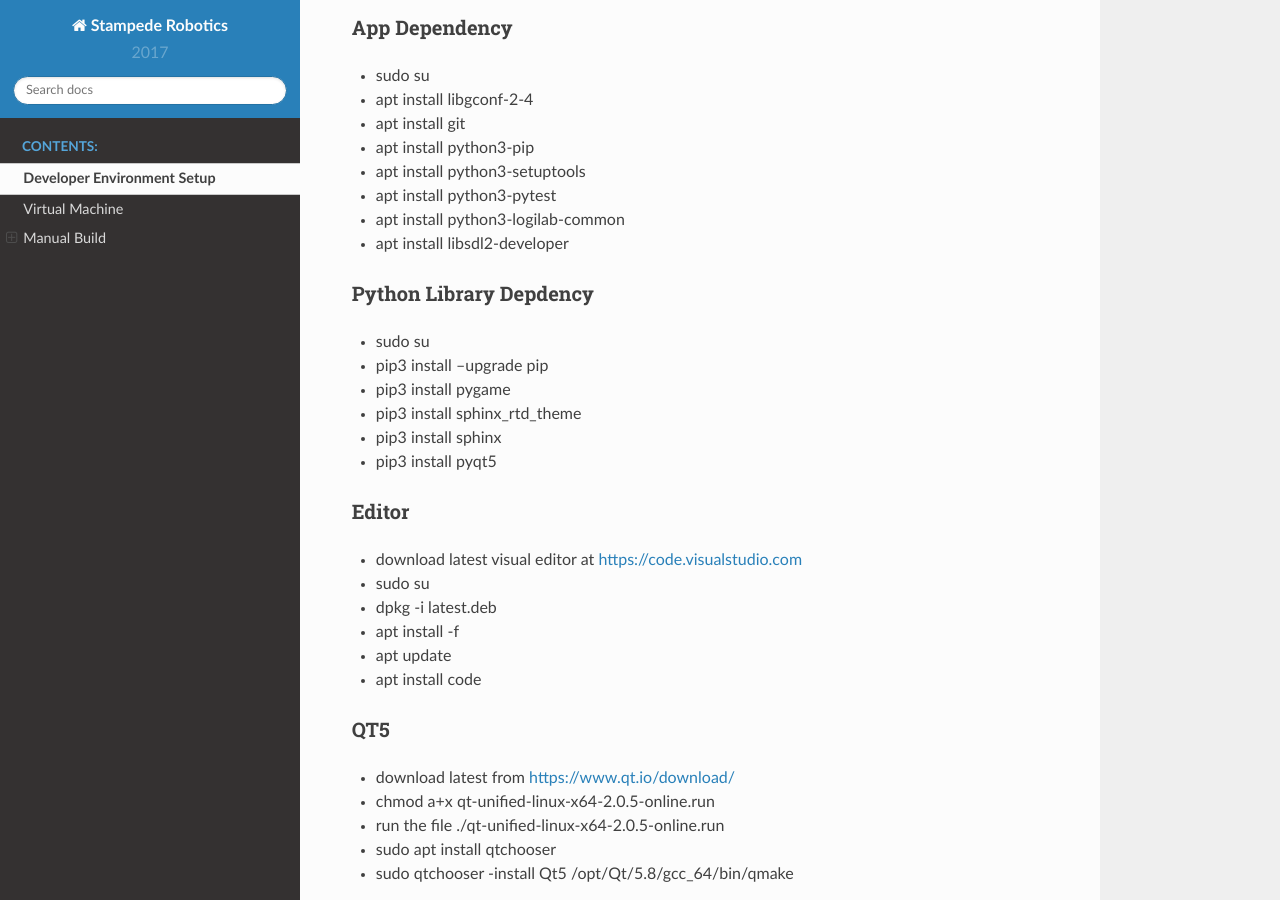
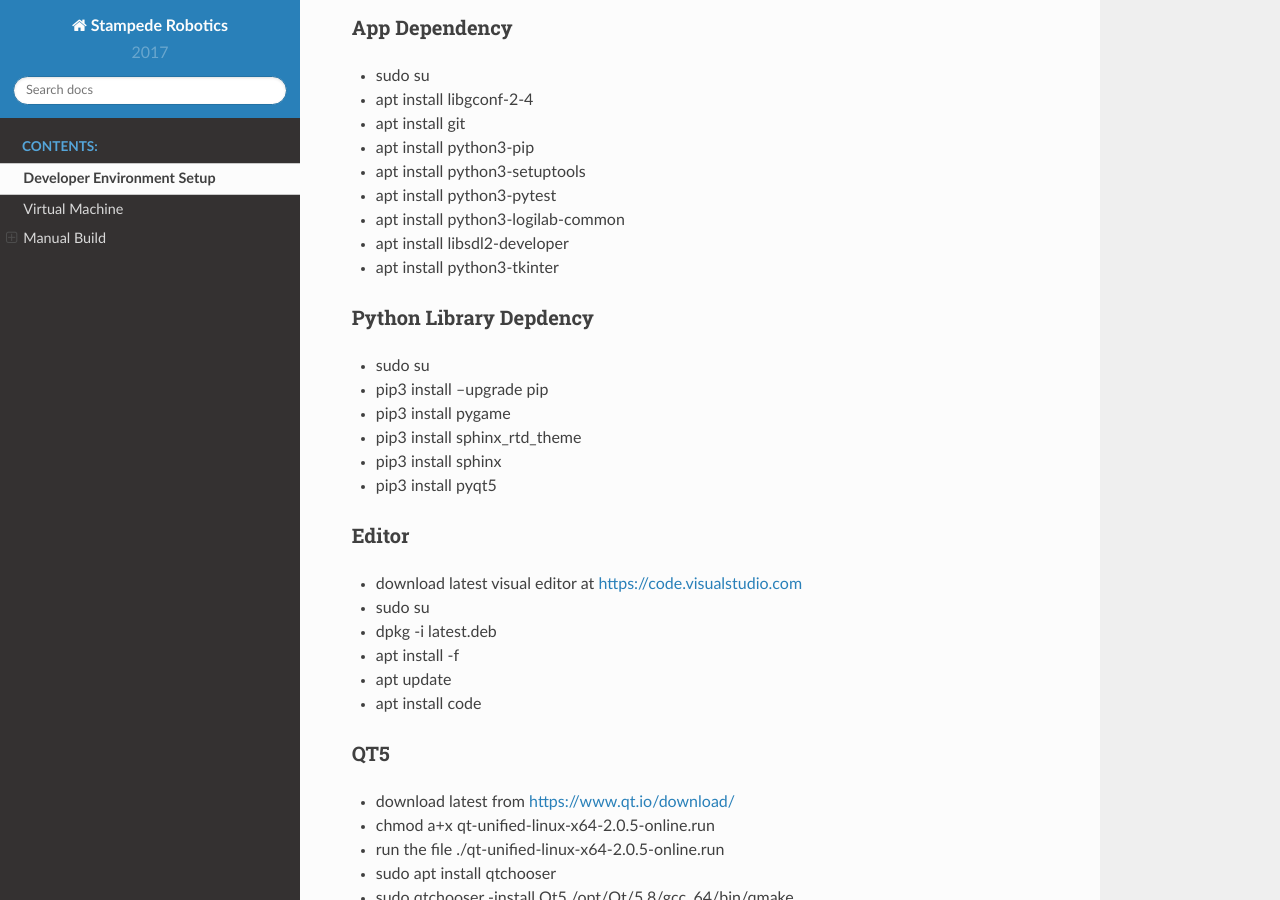
Before and after one commit to StampedeRobotics2844/docs, a Sphinx documentation site: the page built from source/setup.rst, in a window 1280 px wide and 900 px high, scrolled down 984 px. Built offline with Sphinx 7.4.7 and the Read the Docs theme 2.0.0, drawn with Linux system fonts in a browser that asks for light colours.

Commit message:
added python3-tkinter to install setup used by simulator

```diff
--- a/source/setup.rst
+++ b/source/setup.rst
@@ -50,6 +50,7 @@ App Dependency
 * apt install python3-pytest
 * apt install python3-logilab-common
 * apt install libsdl2-developer
+* apt install python3-tkinter
 
 Python Library Depdency
 +++++++++++++++++++++++
```
